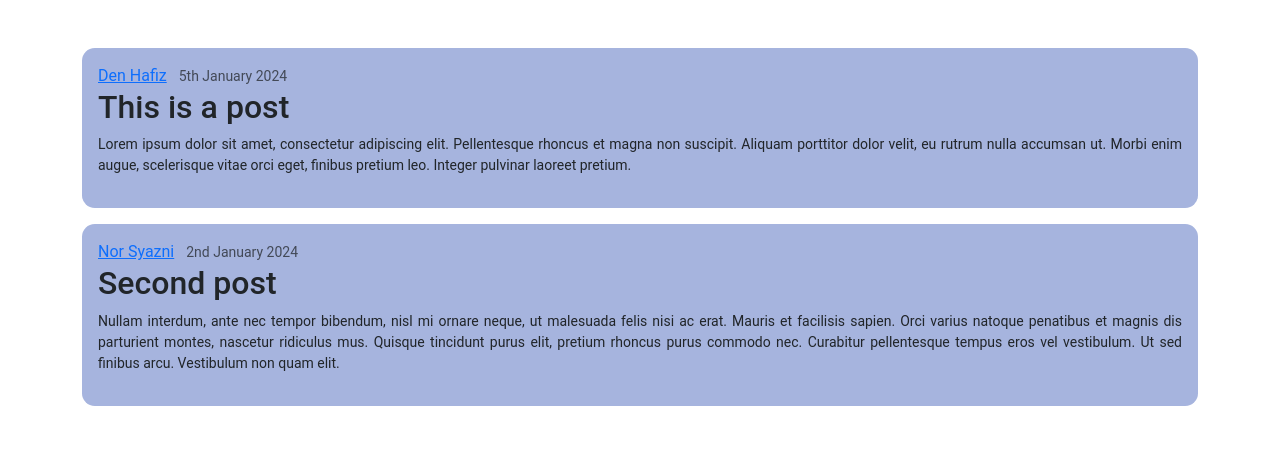
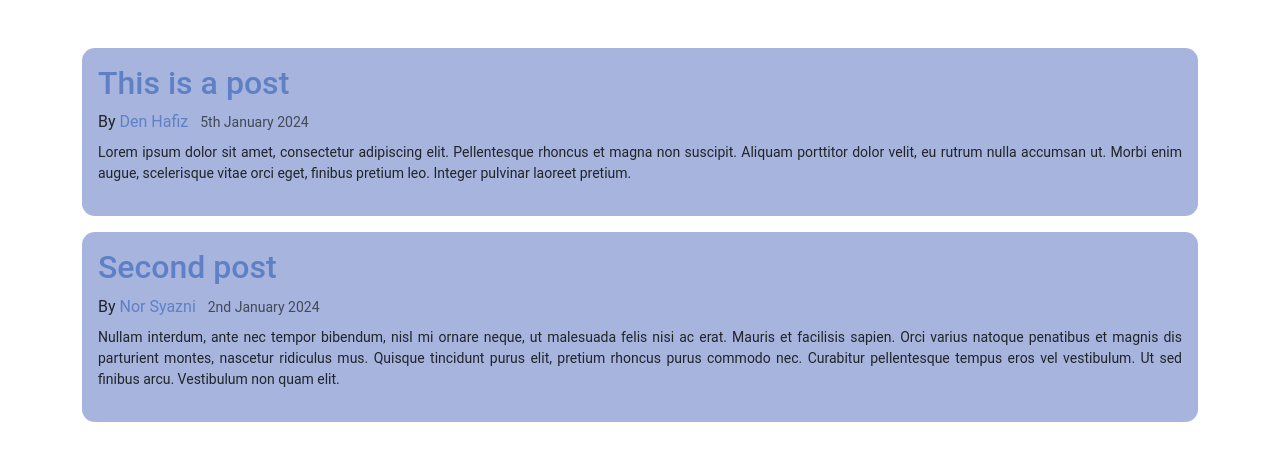
Before and after one commit to DenHafiz69/momentia, a Flask app: page / in a window 1280 px wide. Shown: the part 56-517 px from the top of the page. Run offline with Flask 3, Linux system fonts and the light colour scheme.

Commit message:
Format content section

```diff
--- a/templates/index.html
+++ b/templates/index.html
@@ -5,12 +5,12 @@
         <div class="container">
             <article class="media content-section">
                 <div class="media-body">
+                    <h2 class="post-title"><a href="#">{{ post.title }}</a></h2>
                     <div class="article-metadata">
-                        <a class="me-2" href="#">{{ post.author }}</a>
+                        By <a class="me-2 post-author" href="#">{{ post.author }}</a>
                         <small class="text-muted">{{ post.date_posted }}</small>
                     </div>
-                    <h2><a class="post-title" href="#"></a>{{ post.title }}</h2>
-                    <p class="post-content">{{ post.content }}</p>
+                    <p class="post-content mt-2">{{ post.content }}</p>
                 </div>
             </article>
         </div>
```
